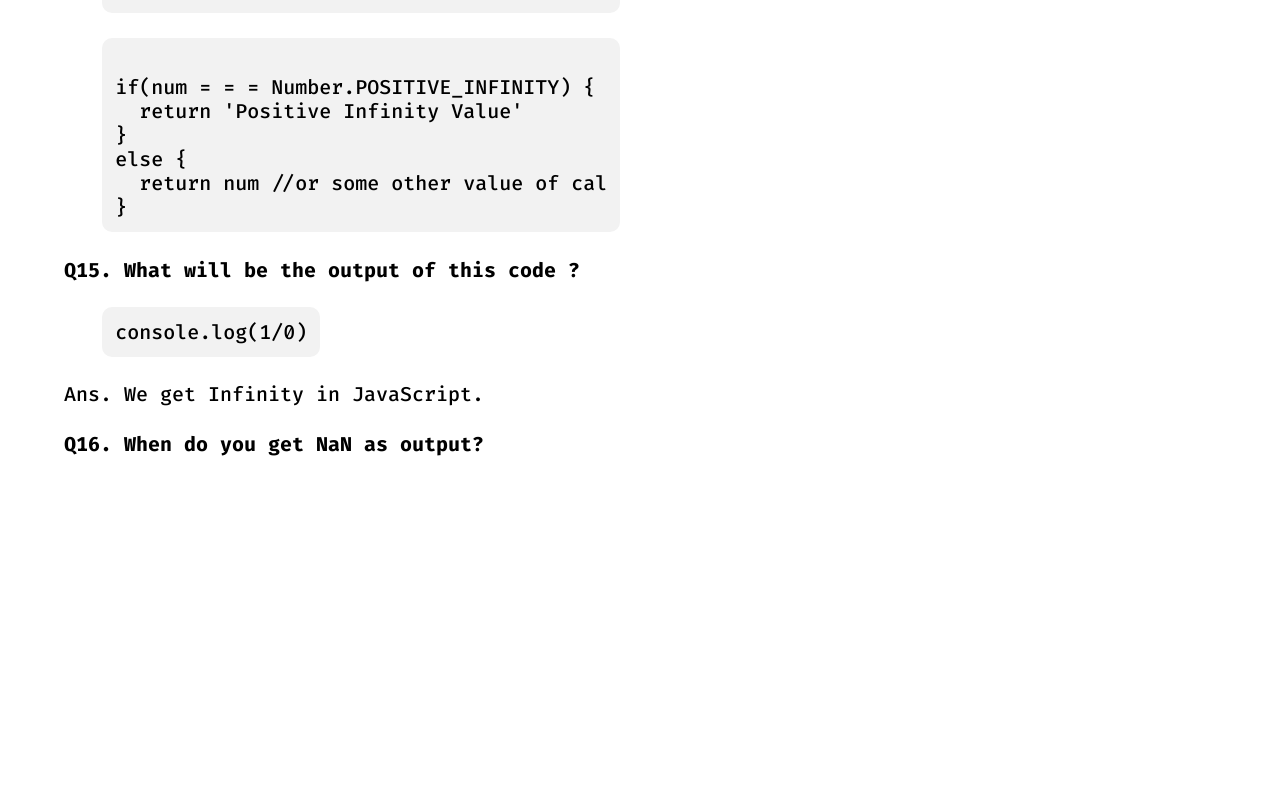
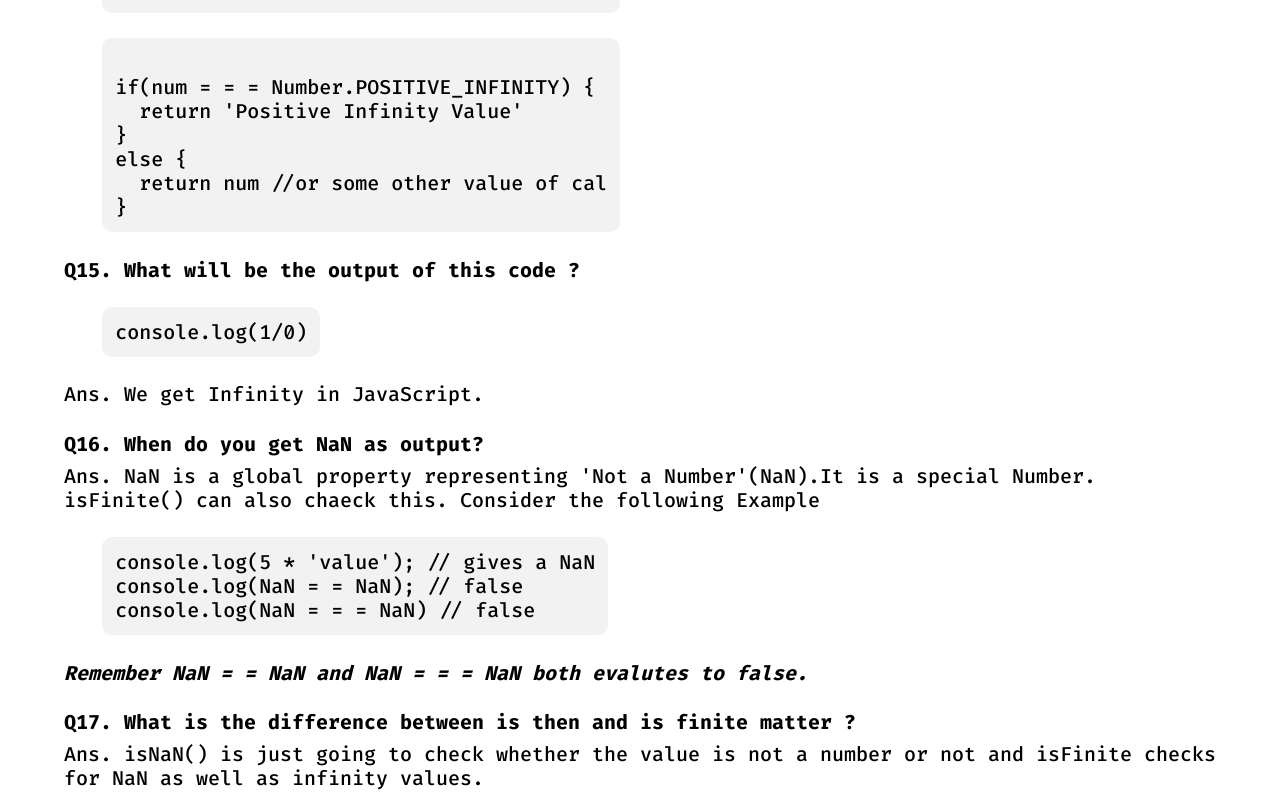
Before and after one commit to rohitkatbamna/jsin, a React (Create React App) app: page / in a window 1280 px wide. Shown: the part 4795-5593 px from the top of the page. Before the commit the page ends 5259 px from the top, so only its background shows below. Built offline with nearby package versions, Linux system fonts and the light colour scheme; the HTML template or start-up script is replaced by a standard one.

Commit message:
11:37 AM TILL Q17 DONE

```diff
--- a/src/components/jsques1.js
+++ b/src/components/jsques1.js
@@ -331,6 +331,29 @@ function Jsques1() {
 			</Question>
 			<Answer>Ans. We get Infinity in JavaScript.</Answer>
 			<Question>Q16. When do you get NaN as output?</Question>
+			<Answer>
+				Ans. NaN is a global property representing 'Not a Number'(NaN).It is a
+				special Number. isFinite() can also chaeck this. Consider the following
+				Example
+				<Example>
+					console.log(5 * 'value'); // gives a NaN
+					<br />
+					console.log(NaN = = NaN); // false
+					<br />
+					console.log(NaN = = = NaN) // false
+				</Example>
+				<Bita>
+					{" "}
+					Remember NaN = = NaN and NaN = = = NaN both evalutes to false.
+				</Bita>
+			</Answer>
+			<Question>
+				Q17. What is the difference between is then and is finite matter ?
+			</Question>
+			<Answer>
+				Ans. isNaN() is just going to check whether the value is not a number or
+				not and isFinite checks for NaN as well as infinity values.
+			</Answer>
 		</div>
 	);
 }
```
